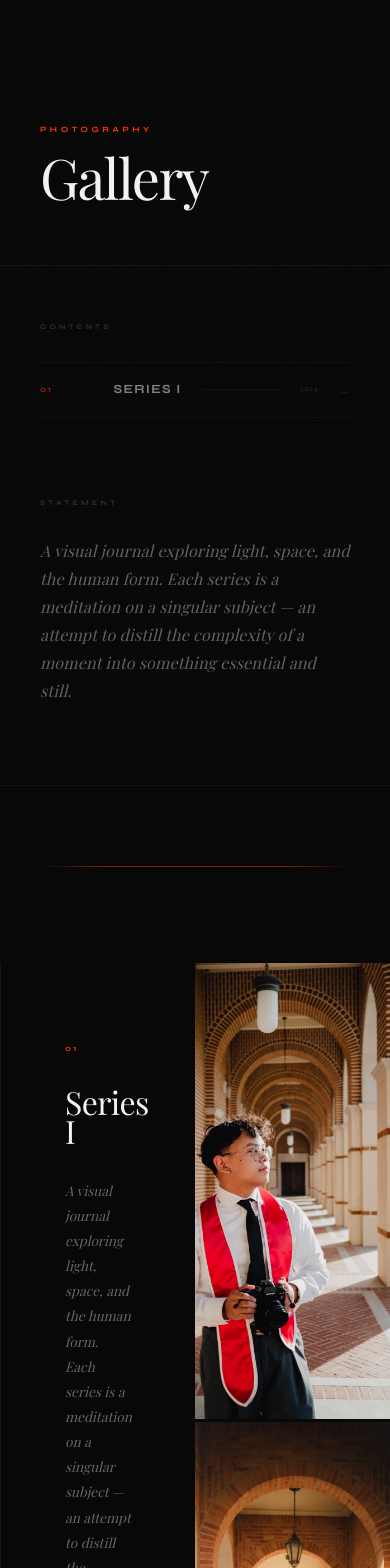
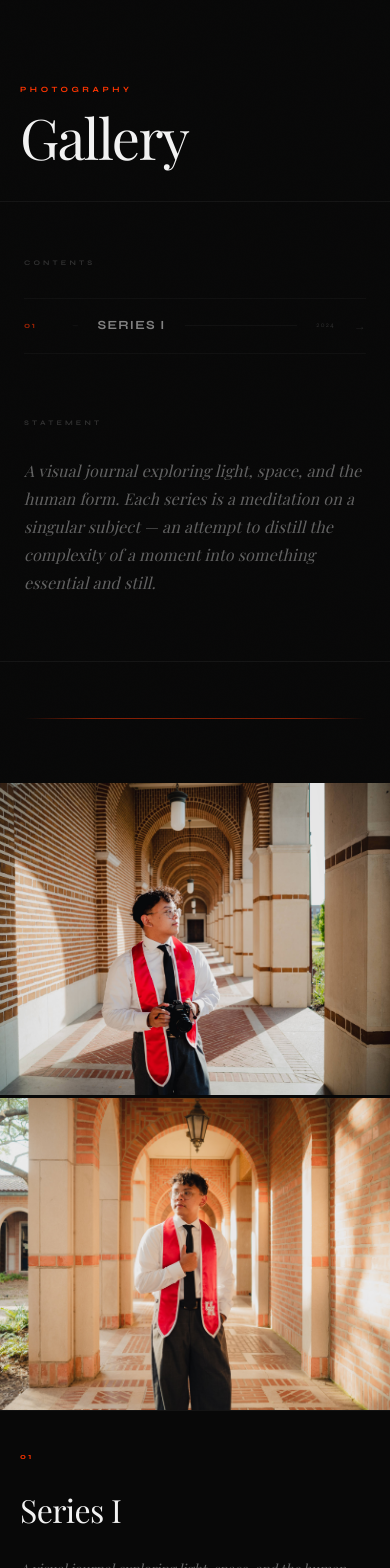
Before and after one commit to Rikkayyy/portfolio-website, a Next.js app: page /gallery in a window 390 px wide. Shown: the part 60-1628 px from the top of the page. Built offline with nearby package versions, Linux system fonts and the light colour scheme.

Commit message:
Improved mobile responsiveness and scroll/entrance animations

```diff
--- a/app/about/About.module.css
+++ b/app/about/About.module.css
@@ -1,3 +1,16 @@
+/* ── ENTRANCE KEYFRAMES ── */
+@keyframes fadeUp {
+  from { opacity: 0; transform: translateY(20px); }
+  to   { opacity: 1; transform: translateY(0); }
+}
+
+@media (prefers-reduced-motion: reduce) {
+  .eyebrow,
+  .heading {
+    animation: none !important;
+  }
+}
+
 /* ── PAGE ── */
 .page {
   min-height: 100vh;
@@ -32,6 +45,7 @@
   text-transform: uppercase;
   color: #ff3500;
   margin: 0 0 1.2rem;
+  animation: fadeUp 0.6s ease both;
 }
 
 /* ── HEADING ── */
@@ -43,6 +57,7 @@
   letter-spacing: -0.03em;
   color: #f2f2f2;
   margin: 0 0 3.5rem;
+  animation: fadeUp 0.8s 0.12s ease both;
 }
 
 /* ── BIO ── */
@@ -165,3 +180,25 @@
   color: rgba(255, 255, 255, 0.12);
   white-space: nowrap;
 }
+
+/* ── RESPONSIVE ── */
+@media (max-width: 640px) {
+  .main {
+    padding: 7rem 1.5rem 6rem;
+  }
+
+  .fact {
+    grid-template-columns: 1fr;
+    gap: 0.3rem;
+  }
+
+  .factKey {
+    color: rgba(255, 255, 255, 0.3);
+  }
+}
+
+@media (max-width: 480px) {
+  .main {
+    padding: 6rem 1.25rem 5rem;
+  }
+}
--- /dev/null
+++ b/app/components/FadeIn.module.css
@@ -0,0 +1,19 @@
+.wrap {
+  opacity: 0;
+  transform: translateY(22px);
+  transition: opacity 0.7s ease, transform 0.7s ease;
+}
+
+.wrap[data-visible='true'] {
+  opacity: 1;
+  transform: none;
+}
+
+/* Respect reduced-motion preference */
+@media (prefers-reduced-motion: reduce) {
+  .wrap {
+    opacity: 1;
+    transform: none;
+    transition: none;
+  }
+}
--- /dev/null
+++ b/app/components/FadeIn.tsx
@@ -0,0 +1,44 @@
+'use client';
+
+import { useEffect, useRef, useState } from 'react';
+import styles from './FadeIn.module.css';
+
+interface FadeInProps {
+  children: React.ReactNode;
+  delay?: number; // ms
+  className?: string;
+}
+
+export function FadeIn({ children, delay = 0, className }: FadeInProps) {
+  const ref = useRef<HTMLDivElement>(null);
+  const [visible, setVisible] = useState(false);
+
+  useEffect(() => {
+    const el = ref.current;
+    if (!el) return;
+
+    const obs = new IntersectionObserver(
+      ([entry]) => {
+        if (entry.isIntersecting) {
+          setVisible(true);
+          obs.disconnect();
+        }
+      },
+      { threshold: 0.1 }
+    );
+
+    obs.observe(el);
+    return () => obs.disconnect();
+  }, []);
+
+  return (
+    <div
+      ref={ref}
+      data-visible={visible}
+      className={`${styles.wrap}${className ? ` ${className}` : ''}`}
+      style={delay ? { transitionDelay: `${delay}ms` } : undefined}
+    >
+      {children}
+    </div>
+  );
+}
--- a/app/components/NavBar.module.css
+++ b/app/components/NavBar.module.css
@@ -1,3 +1,9 @@
+/* ── ENTRANCE KEYFRAME ── */
+@keyframes navSlideDown {
+  from { opacity: 0; transform: translateY(-12px); }
+  to   { opacity: 1; transform: translateY(0); }
+}
+
 /* ── NAV SHELL ── */
 .nav {
   position: fixed;
@@ -10,6 +16,13 @@
   justify-content: space-between;
   padding: 1.9rem 2.5rem;
   transition: background 0.3s, backdrop-filter 0.3s;
+  animation: navSlideDown 0.5s 0.05s ease both;
+}
+
+@media (prefers-reduced-motion: reduce) {
+  .nav {
+    animation: none;
+  }
 }
 
 /* Blur + dark tint on scroll */
--- a/app/contact/Contact.module.css
+++ b/app/contact/Contact.module.css
@@ -1,3 +1,17 @@
+/* ── ENTRANCE KEYFRAMES ── */
+@keyframes fadeUp {
+  from { opacity: 0; transform: translateY(20px); }
+  to   { opacity: 1; transform: translateY(0); }
+}
+
+@media (prefers-reduced-motion: reduce) {
+  .eyebrow,
+  .heading,
+  .subheading {
+    animation: none !important;
+  }
+}
+
 /* ── PAGE ── */
 .page {
   min-height: 100vh;
@@ -32,6 +46,7 @@
   text-transform: uppercase;
   color: #00e5ff;
   margin: 0 0 1.2rem;
+  animation: fadeUp 0.6s ease both;
 }
 
 .heading {
@@ -42,6 +57,7 @@
   letter-spacing: -0.03em;
   color: #f2f2f2;
   margin: 0 0 1.5rem;
+  animation: fadeUp 0.8s 0.12s ease both;
 }
 
 .subheading {
@@ -51,6 +67,7 @@
   line-height: 1.75;
   color: rgba(255, 255, 255, 0.35);
   margin: 0 0 4rem;
+  animation: fadeUp 0.8s 0.22s ease both;
 }
 
 /* ── FORM ── */
@@ -246,3 +263,24 @@
   color: rgba(255, 255, 255, 0.12);
   white-space: nowrap;
 }
+
+/* ── RESPONSIVE ── */
+@media (max-width: 640px) {
+  .main {
+    padding: 7rem 1.5rem 6rem;
+  }
+
+  .heading {
+    margin-bottom: 1rem;
+  }
+
+  .subheading {
+    margin-bottom: 3rem;
+  }
+}
+
+@media (max-width: 480px) {
+  .main {
+    padding: 6rem 1.25rem 5rem;
+  }
+}
--- a/app/contact/page.tsx
+++ b/app/contact/page.tsx
@@ -2,6 +2,7 @@
 
 import { useState } from 'react';
 import styles from './Contact.module.css';
+import { FadeIn } from '../components/FadeIn';
 
 // ── Add your social links here ────────────────────────────────────────────────
 const socials = [
@@ -53,6 +54,7 @@ export default function ContactPage() {
         </p>
 
         {/* Form */}
+        <FadeIn delay={300}>
           {status === 'sent' ? (
             <p className={styles.success}>
               Thanks for reaching out — I&apos;ll get back to you soon.
@@ -109,11 +111,15 @@ export default function ContactPage() {
               </button>
             </form>
           )}
+        </FadeIn>
 
         {/* Divider */}
+        <FadeIn delay={100}>
           <div className={styles.divider} />
+        </FadeIn>
 
         {/* Social links */}
+        <FadeIn delay={150}>
           <p className={styles.socialsLabel}>Find me at</p>
           <div className={styles.socials}>
             {socials.map((s) => (
@@ -130,6 +136,7 @@ export default function ContactPage() {
               </a>
             ))}
           </div>
+        </FadeIn>
 
         {/* End mark */}
         <div className={styles.end}>
--- a/app/gallery/Gallery.module.css
+++ b/app/gallery/Gallery.module.css
@@ -1,6 +1,19 @@
 /* Smooth anchor-link scrolling */
 :global(html) {
   scroll-behavior: smooth;
+}
+
+/* ── ENTRANCE KEYFRAME ── */
+@keyframes fadeUp {
+  from { opacity: 0; transform: translateY(20px); }
+  to   { opacity: 1; transform: translateY(0); }
+}
+
+@media (prefers-reduced-motion: reduce) {
+  .mastheadEyebrow,
+  .mastheadTitle {
+    animation: none !important;
+  }
 }
 
 /* ── PAGE ── */
@@ -104,6 +117,7 @@
   text-transform: uppercase;
   color: #ff3500;
   margin: 0 0 1rem;
+  animation: fadeUp 0.6s ease both;
 }
 
 .mastheadTitle {
@@ -114,6 +128,7 @@
   letter-spacing: -0.03em;
   color: #f2f2f2;
   margin: 0;
+  animation: fadeUp 0.8s 0.12s ease both;
 }
 
 /* ── ARTIST STATEMENT ── */
@@ -362,3 +377,69 @@
   color: rgba(255, 255, 255, 0.12);
   white-space: nowrap;
 }
+
+/* ── RESPONSIVE ── */
+@media (max-width: 768px) {
+  .masthead {
+    padding: 4rem 1.5rem 3rem;
+  }
+
+  .toc {
+    padding-left: 1.5rem;
+    padding-right: 1.5rem;
+  }
+
+  .statement {
+    padding: 4rem 1.5rem;
+  }
+
+  .divider {
+    margin-left: 1.5rem;
+    margin-right: 1.5rem;
+    margin-top: 3.5rem;
+  }
+
+  .section {
+    padding-top: 4rem;
+  }
+
+  /* Stack photos on top, text below */
+  .pubLayout {
+    grid-template-columns: 1fr;
+  }
+
+  .photosCol {
+    order: 1;
+  }
+
+  .textCol {
+    order: 2;
+    padding: 3rem 2rem;
+    border-left: none;
+    border-top: 1px solid rgba(255, 255, 255, 0.05);
+  }
+
+  .cell {
+    min-height: 65vw;
+  }
+
+  .end {
+    padding-left: 1.5rem;
+    padding-right: 1.5rem;
+    padding-top: 3.5rem;
+  }
+}
+
+@media (max-width: 480px) {
+  .masthead {
+    padding: 3.5rem 1.25rem 2.5rem;
+  }
+
+  .textCol {
+    padding: 2.5rem 1.25rem;
+  }
+
+  .cell {
+    min-height: 80vw;
+  }
+}
--- a/app/gallery/page.tsx
+++ b/app/gallery/page.tsx
@@ -1,5 +1,6 @@
 import Image from 'next/image';
 import styles from './Gallery.module.css';
+import { FadeIn } from '../components/FadeIn';
 
 // ── Add publications here ──────────────────────────────────────────────────
 // Each publication is a named series with its own section on the page.
@@ -46,6 +47,7 @@ export default function GalleryPage() {
         </header>
 
         {/* Table of contents */}
+        <FadeIn delay={200}>
           <section className={styles.toc}>
             <p className={styles.tocLabel}>Contents</p>
             {publications.map((pub) => (
@@ -59,8 +61,10 @@ export default function GalleryPage() {
               </a>
             ))}
           </section>
+        </FadeIn>
 
         {/* Artist statement */}
+        <FadeIn delay={350}>
           <section className={styles.statement}>
             <p className={styles.statementLabel}>Statement</p>
             <p className={styles.statementText}>
@@ -71,13 +75,17 @@ export default function GalleryPage() {
               and still.
             </p>
           </section>
+        </FadeIn>
 
         {/* Red accent divider */}
+        <FadeIn delay={450}>
           <div className={styles.divider} />
+        </FadeIn>
 
         {/* Publication sections */}
         {publications.map((pub) => (
-          <section key={pub.id} id={pub.id} className={styles.section}>
+          <FadeIn key={pub.id}>
+            <section id={pub.id} className={styles.section}>
               <div className={styles.pubLayout}>
 
                 {/* Essay / caption column */}
@@ -107,6 +115,7 @@ export default function GalleryPage() {
 
               </div>
             </section>
+          </FadeIn>
         ))}
 
         {/* End mark */}
--- a/app/projects/Projects.module.css
+++ b/app/projects/Projects.module.css
@@ -1,3 +1,22 @@
+/* ── ENTRANCE KEYFRAMES ── */
+@keyframes fadeUp {
+  from { opacity: 0; transform: translateY(20px); }
+  to   { opacity: 1; transform: translateY(0); }
+}
+
+@keyframes cardAppear {
+  from { opacity: 0; transform: translateY(28px); }
+  to   { opacity: 1; transform: translateY(0); }
+}
+
+@media (prefers-reduced-motion: reduce) {
+  .mastheadEyebrow,
+  .mastheadTitle,
+  .card {
+    animation: none !important;
+  }
+}
+
 /* ── PAGE ── */
 .page {
   min-height: 100vh;
@@ -99,6 +118,7 @@
   text-transform: uppercase;
   color: #00e5ff;
   margin: 0 0 1rem;
+  animation: fadeUp 0.6s ease both;
 }
 
 .mastheadTitle {
@@ -109,6 +129,7 @@
   letter-spacing: -0.03em;
   color: #f2f2f2;
   margin: 0;
+  animation: fadeUp 0.8s 0.12s ease both;
 }
 
 /* ── ACCENT DIVIDER ── */
@@ -142,6 +163,7 @@
   gap: 0;
   overflow: hidden;
   transition: border-color 0.3s, box-shadow 0.3s, transform 0.3s;
+  animation: cardAppear 0.65s var(--card-delay, 0ms) ease both;
 }
 
 .card:hover {
@@ -319,3 +341,41 @@
   color: rgba(255, 255, 255, 0.12);
   white-space: nowrap;
 }
+
+/* ── RESPONSIVE ── */
+@media (max-width: 768px) {
+  .masthead {
+    padding: 4rem 1.5rem 3rem;
+  }
+
+  .divider {
+    margin-left: 1.5rem;
+    margin-right: 1.5rem;
+    margin-top: 3.5rem;
+  }
+
+  .grid {
+    padding: 3rem 1.5rem 0;
+    gap: 1rem;
+  }
+
+  .end {
+    padding-left: 1.5rem;
+    padding-right: 1.5rem;
+    padding-top: 3.5rem;
+  }
+}
+
+@media (max-width: 540px) {
+  .grid {
+    grid-template-columns: 1fr;
+  }
+
+  .masthead {
+    padding: 3.5rem 1.25rem 2.5rem;
+  }
+
+  .grid {
+    padding: 2.5rem 1.25rem 0;
+  }
+}
--- a/app/projects/page.tsx
+++ b/app/projects/page.tsx
@@ -74,8 +74,12 @@ export default function ProjectsPage() {
 
         {/* Card grid */}
         <div className={styles.grid}>
-          {projects.map((proj) => (
-            <article key={proj.num} className={styles.card}>
+          {projects.map((proj, i) => (
+            <article
+              key={proj.num}
+              className={styles.card}
+              style={{ '--card-delay': `${i * 80}ms` } as React.CSSProperties}
+            >
 
               {/* Glow overlay */}
               <div className={styles.cardGlow} aria-hidden="true" />
```
Also changed, not shown: app/about/page.tsx (+11 -0 lines). Lines whose indentation alone changed are shown as unchanged.
